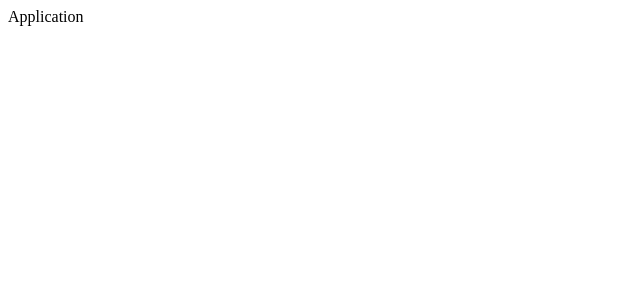
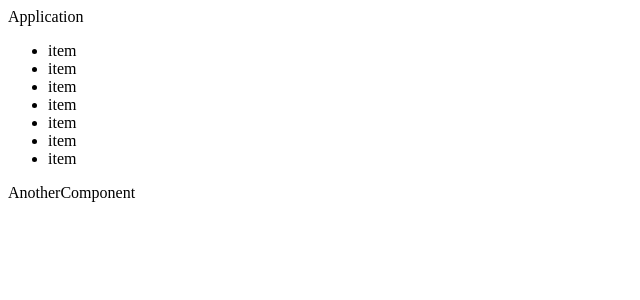
Before and after one commit to phildehovre/netlify-deploy-march, a React (Create React App) app: page / in a window 1280 px wide. Shown: the top 300 px of the page, without its empty margins (0-640 px from the left). Built offline with nearby package versions, Linux system fonts and the light colour scheme.

Commit message:
another test

```diff
--- /dev/null
+++ b/src/components/AnotherComponent.js
@@ -0,0 +1,13 @@
+import React from 'react'
+
+const AnotherComponent = () => {
+
+  return (
+    <div>
+      AnotherComponent
+    </div>
+
+  )
+}
+
+export default AnotherComponent
--- a/src/components/App.js
+++ b/src/components/App.js
@@ -1,10 +1,14 @@
 import React from 'react'
+import RandomList from './RandomList'
+import AnotherComponent from './AnotherComponent'
 
 const App = () => {
 
   return (
     <div>
       Application
+      <RandomList />
+      <AnotherComponent />
     </div>
   )
 }
--- /dev/null
+++ b/src/components/RandomList.js
@@ -0,0 +1,22 @@
+import React from 'react'
+
+class RandomList extends React.Component {
+
+  render() {
+    return (
+      <div>
+        <ul>
+          <li>item</li>
+          <li>item</li>
+          <li>item</li>
+          <li>item</li>
+          <li>item</li>
+          <li>item</li>
+          <li>item</li>
+        </ul>
+      </div>
+    )
+  }
+}
+
+export default RandomList
```
